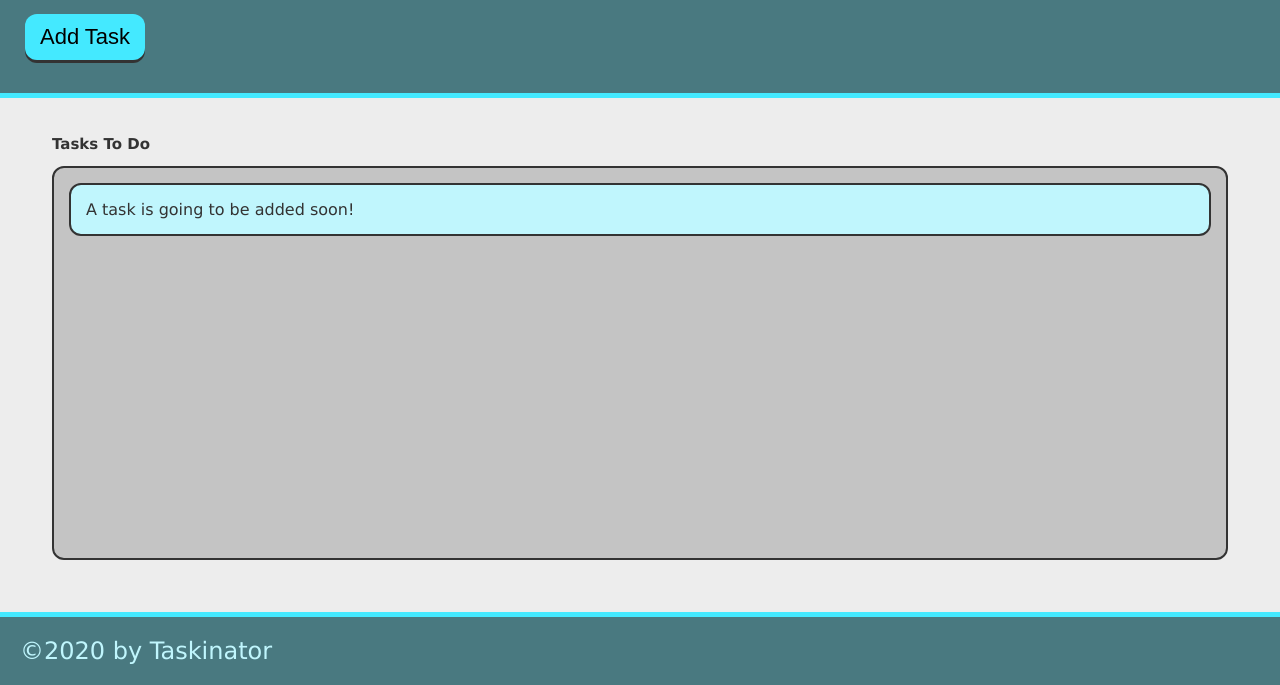
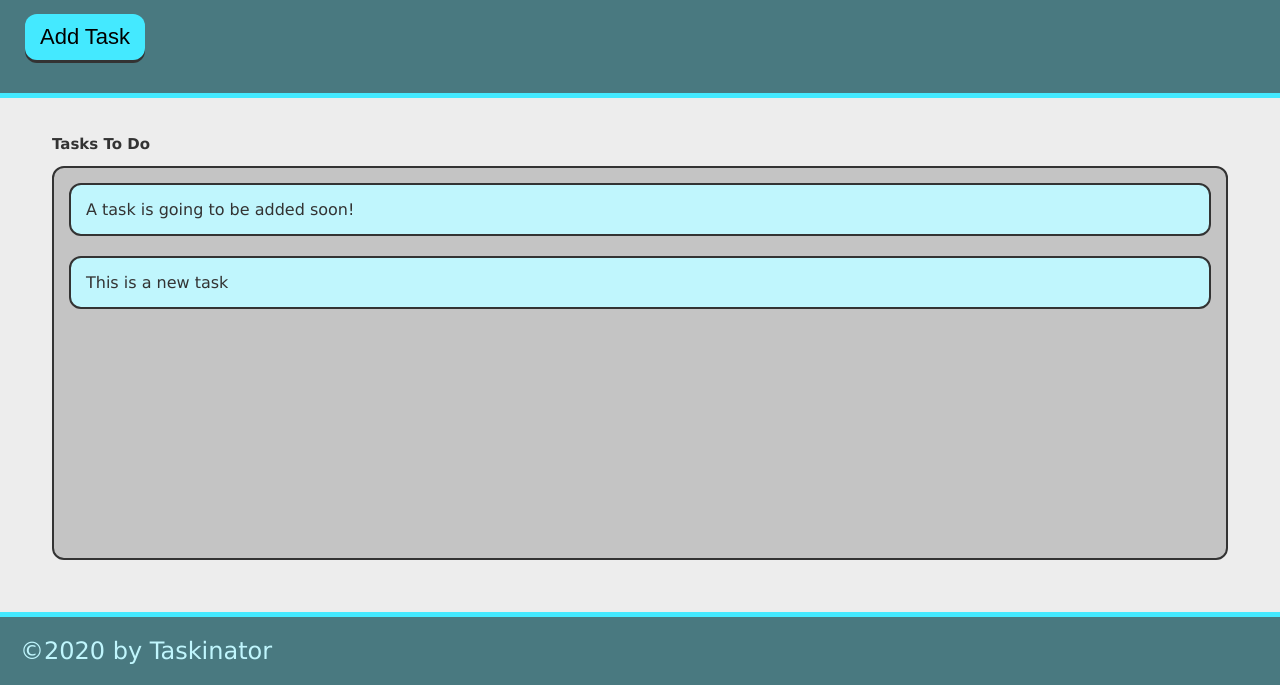
Before and after one commit to TylerSnow-M/Taskinator, a plain HTML site: page index.html in a window 1280 px wide. Both pictures are taken after a click on the button "Add Task". Shown: the part 115-800 px from the top of the page. Drawn offline with Linux system fonts and the light colour scheme.

Commit message:
add ability to add task

```diff
--- a/assets/js/script.js
+++ b/assets/js/script.js
@@ -0,0 +1,10 @@
+const buttonEl = document.querySelector('#save-task');
+
+const tasksToDoEl = document.querySelector('#tasks-to-do');
+
+buttonEl.addEventListener('click', function(){
+    let listItemEl = document.createElement('li');
+    listItemEl.className = "task-item";
+    listItemEl.textContent = "This is a new task";
+    tasksToDoEl.appendChild(listItemEl);
+});
--- a/index.html
+++ b/index.html
@@ -15,7 +15,7 @@
 
         <p>Click the button below to add a new task!</p>
 
-        <button class="btn">Add Task</button>
+        <button class="btn" id="save-task">Add Task</button>
 
     </header>
 
@@ -23,7 +23,7 @@
         <section class="task-list-wrapper">
 
             <h2 class="list-tittle">Tasks To Do</h2>
-            <ul class="task-list">
+            <ul class="task-list" id="tasks-to-do">
                 <li class="task-item">A task is going to be added soon!</li>
             </ul>
         </section>
```
